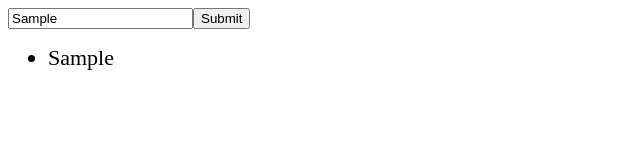
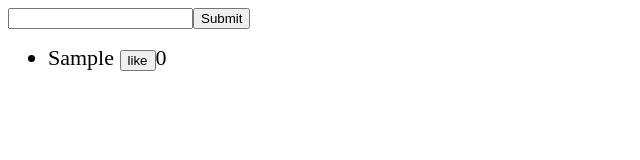
Before and after one commit to savinovvu/angular-test, an Angular app: page / in a window 1280 px wide. Both pictures are taken after typing "Sample" into the empty fields and a click on the button "Submit". Shown: the top 160 px of the page, without its empty margins (0-640 px from the left). Built offline with nearby package versions, Linux system fonts and the light colour scheme.

Commit message:
e2e and unit tests.

```diff
--- a/src/app/components/app.component.html
+++ b/src/app/components/app.component.html
@@ -1,5 +1,12 @@
-<input type="text" [(ngModel)]="newComment">
-<button type="button" (click)="add(newComment)">Submit</button>
+<form (ngSubmit)="add()" novalidate>
+  <input type="text" name="title" [(ngModel)]="newCommentary.title">
+  <button type="submit">Submit</button>
+</form>
 <ul>
-  <li *ngFor="let comment of comments">{{comment}}</li>
+  <li *ngFor="let comment of comments">{{comment.title}}
+    <button type="button" (click)="like(comment)">like</button>
+    <span id="likes">{{comment.likes}}</span>
+  </li>
 </ul>
+
+<!--#form="ngForm"-->
--- a/src/app/components/app.component.ts
+++ b/src/app/components/app.component.ts
@@ -1,20 +1,31 @@
-import {Component} from '@angular/core';
+import {Component, OnInit} from '@angular/core';
+import {NgForm} from '@angular/forms';
+import {Commentary} from '../models/comment';
 
 @Component({
   selector: 'app-root',
   templateUrl: `./app.component.html`,
   styleUrls: ['./app.component.css']
 })
-export class AppComponent {
-  comments: Array<string>;
-  newComment: string;
+export class AppComponent implements OnInit{
+  ngOnInit(): void {
+  }
+  comments: Array<Commentary>;
+  newCommentary: Commentary;
 
 
   constructor() {
+    this.newCommentary = new Commentary();
     this.comments = [];
   }
 
-  add(comment: string) {
-    this.comments.unshift(comment);
+  add(form: NgForm) {
+    this.comments.unshift(this.newCommentary);
+    this.newCommentary = new Commentary();
   }
+
+  like(comment) {
+    comment.likes++;
+  }
+
 }
--- /dev/null
+++ b/src/app/models/comment.ts
@@ -0,0 +1,9 @@
+export class Commentary {
+
+  constructor(public title?: string,
+              public likes?: number) {
+    this.title = title;
+    this.likes = likes ? likes : 0;
+  }
+
+}
```
Also changed, not shown: 2 other files (tests, documents, lock files or other folders).
